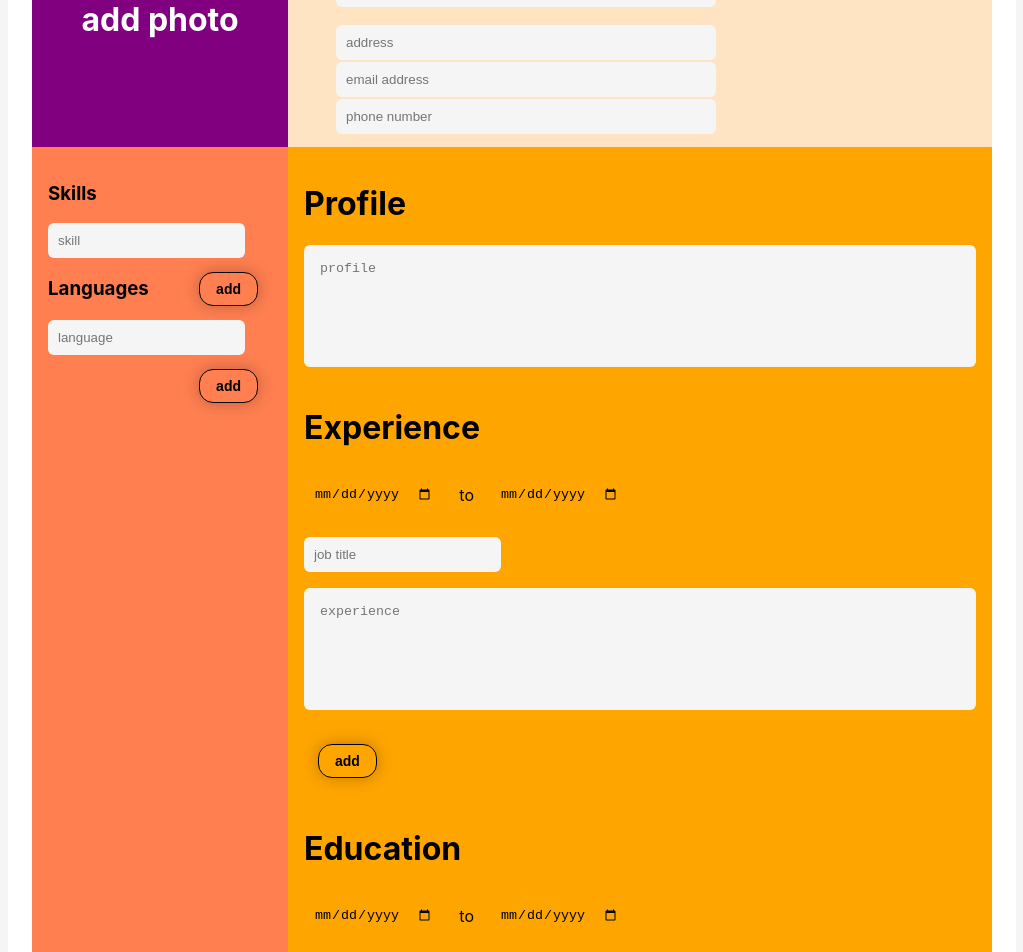
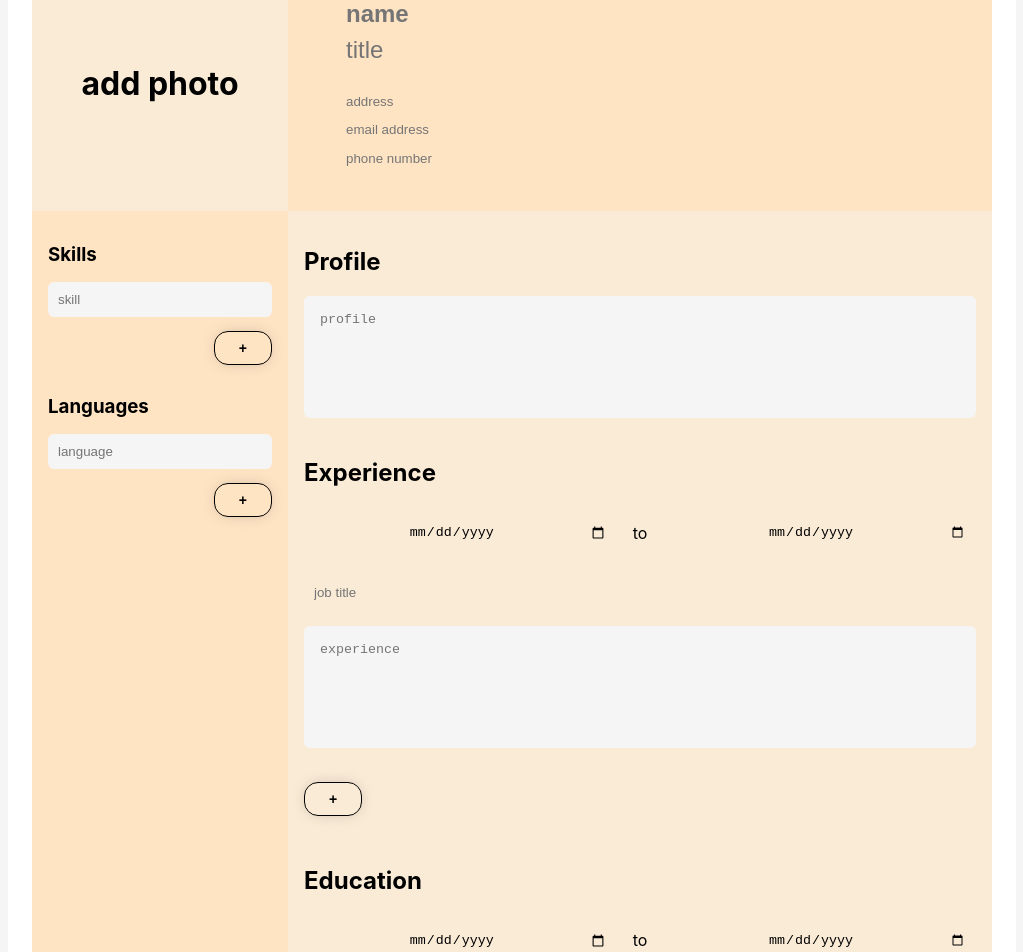
Before and after one commit to thural/CV-Application, a React app: page / in a window 1280 px wide. Shown: the part 133-1085 px from the top of the page, without its empty margins (128-1151 px from the left). Built offline with nearby package versions, Linux system fonts and the light colour scheme.

Commit message:
improved overall styling

```diff
--- a/src/App.css
+++ b/src/App.css
@@ -1,9 +1,9 @@
 .App {
-  margin: auto;
+  margin: 4rem auto;
   width: 75vw;
   min-width: min-content;
   border: 24px solid white;
-  background-color: orange;
+  background-color: antiquewhite;
   font-size: 16px;
 }
 
@@ -15,10 +15,12 @@
 }
 
 .side {
+  display: flex;
+  flex-flow: column nowrap;
   box-sizing: border-box;
   min-width: 32vh;
   max-width: 32vh;
-  background-color: coral;
+  background-color: bisque;
   padding: 1rem;
 }
 
@@ -42,6 +44,8 @@
 .main .date {
   display: flex;
   flex-flow: row nowrap;
+  align-items: center;
+  text-align-last: center;
   gap: 1rem;
 }
 
@@ -57,16 +61,13 @@
 }
 
 input {
-  width: fit-content;
+  margin:0;
+  width: -webkit-fill-available;
   padding: 10px;
   color: black;
   border: none;
   border-radius: 6px;
   background-color: whitesmoke;
-}
-
-textarea:focus {
-  outline: 1px gray solid;
 }
 
 input:focus {
@@ -77,9 +78,18 @@ input[type=date] {
   background: none;
 }
 
+textarea:focus {
+  outline: 1px gray solid;
+}
+
+h1,
+h3 {
+  margin: 1rem 0;
+}
+
 button {
   width: fit-content;
-  margin: 1em;
+  margin: 1em 0;
   height: auto;
   text-align: right;
   font-size: 14px;
@@ -87,9 +97,9 @@ button {
   background-color: transparent;
   border: 1px solid black;
   color: black;
-  padding: 8px 16px;
+  padding: 8px 24px;
   border-radius: 1em;
-  box-shadow: 0px 0px 16px 0px rgb(0 0 0 / 25%);
+  box-shadow: 0px 0px 16px -4px rgb(0 0 0 / 25%);
   float: right;
 }
 /*
@@ -100,12 +110,7 @@ label {
   color: rgb(50, 50, 50);
 }
 
-h1,
-h3 {
-  margin: 10px;
-  font-size: 24px;
-  font-weight: 500;
-}
+
 
 .content {
   display: flex;
--- a/src/components/Education/Education.css
+++ b/src/components/Education/Education.css
@@ -0,0 +1,18 @@
+.Education input {
+  width: -webkit-fill-available;
+  padding: 10px;
+  color: black;
+  border: none;
+  border-radius: 6px;
+  background: none;
+}
+
+.Education input:focus {
+  background-color: transparent;
+  outline: none;
+}
+
+.Education input:hover {
+  background-color: transparent;
+  outline: none;
+}
--- a/src/components/Education/Education.js
+++ b/src/components/Education/Education.js
@@ -68,7 +68,7 @@ const Education = () => {
 
   return (
     <div className="Education">
-      <h1>Education</h1>
+      <h2>Education</h2>
 
       {
         list.map(school => (
@@ -142,7 +142,7 @@ const Education = () => {
           type="text"
           id="title"
           name="title"
-          placeholder="job title"
+          placeholder="school title"
           required
           onChange={(e) => handleChange(e)}>
         </input>
@@ -158,7 +158,7 @@ const Education = () => {
             required>
           </textarea>
         </div>
-        <button type="submit" >add</button>
+        <button type="submit" >+</button>
       </form>
     </div>
   )
--- a/src/components/Experience/Experience.css
+++ b/src/components/Experience/Experience.css
@@ -0,0 +1,18 @@
+.Experience input {
+  width: -webkit-fill-available;
+  padding: 10px;
+  color: black;
+  border: none;
+  border-radius: 6px;
+  background: none;
+}
+
+.Experience input:focus {
+  background-color: transparent;
+  outline: none;
+}
+
+.Experience input:hover {
+  background-color: transparent;
+  outline: none;
+}
--- a/src/components/Experience/Experience.js
+++ b/src/components/Experience/Experience.js
@@ -68,7 +68,7 @@ const Experience = () => {
 
   return (
     <div className="Experience">
-      <h1>Experience</h1>
+      <h2>Experience</h2>
 
       {
         list.map(job => (
@@ -150,7 +150,7 @@ const Experience = () => {
           </textarea>
         </div>
 
-        <button type="submit" >add</button>
+        <button type="submit" >+</button>
       </form>
 
     </div>
--- a/src/components/Languages/Languages.js
+++ b/src/components/Languages/Languages.js
@@ -89,7 +89,7 @@ const Languages = () => {
           required
           onChange={(e) => handleChange(e)}
         ></input>
-        <button type="submit" >add</button>
+        <button type="submit" >+</button>
       </form>
 
     </div>
--- a/src/components/Personal/Personal.css
+++ b/src/components/Personal/Personal.css
@@ -6,18 +6,18 @@
   background-color: bisque;
 }
 
-input {
+.Personal input {
   background: none;
 }
 
-input:focus {
-  background-color: whitesmoke;
-  outline: 1px black solid;
+.Personal input:focus {
+  background-color: transparent;
+  outline: none;
 }
 
-input:hover {
-  background-color: whitesmoke;
-  outline: 1px gray solid;
+.Personal input:hover {
+  background-color: transparent;
+  outline: none;
 }
 
 .header {
@@ -29,17 +29,14 @@ input:hover {
 }
 
 .headline input:first-child {
-  font-size: 30px;
+  font-size: 24px;
   font-weight: 800;
-  margin-bottom: 0px;
+  margin-bottom: -0.5em;
 }
 
 .headline input:last-child {
-  font-size: 21px;
+  font-size: 24px;
   font-weight: 500;
-  width: 360px;
-  min-width: fit-content;
-  margin-top: 4px;
 }
 
 .details {
@@ -50,12 +47,12 @@ input:hover {
 .details input {
   width: 360px;
   min-width: fit-content;
-  margin-top: 2px;
+  margin-top: -0.5em;
 }
 
 .photo {
   display: flex;
-  background-color: purple;
+  background-color: antiquewhite;
   margin: 0px;
   min-height: 32vh;
   min-width: 32vh;
@@ -68,5 +65,5 @@ input:hover {
   height: 100%;
   width: 100%;
   margin: auto;
-  color: white;
+  color: black;
 }
--- a/src/components/Profile/Profile.js
+++ b/src/components/Profile/Profile.js
@@ -10,7 +10,7 @@ const Profile = () => {
 
   return (
     <div className="Profile">
-      <h1>Profile</h1>
+      <h2>Profile</h2>
       <div className="textarea">
         <textarea
           id="profile"
--- a/src/components/Skills/Skills.js
+++ b/src/components/Skills/Skills.js
@@ -64,7 +64,7 @@ const Skills = () => {
 
 
   return (
-    <div clasName="Skills">
+    <div className="Skills">
       <h3>Skills</h3>
 
       {
@@ -92,7 +92,7 @@ const Skills = () => {
           onChange={(e) => handleChange(e)}
           required
         ></input>
-        {<button type="submit" >add</button>}
+        {<button type="submit" >+</button>}
       </form>
 
     </div>
```
